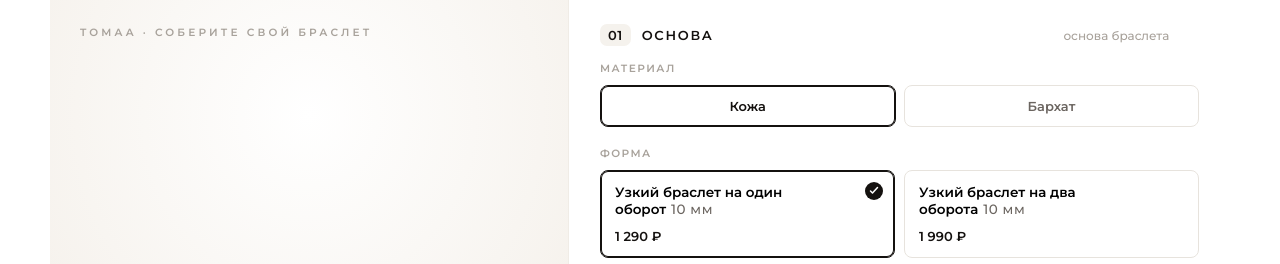
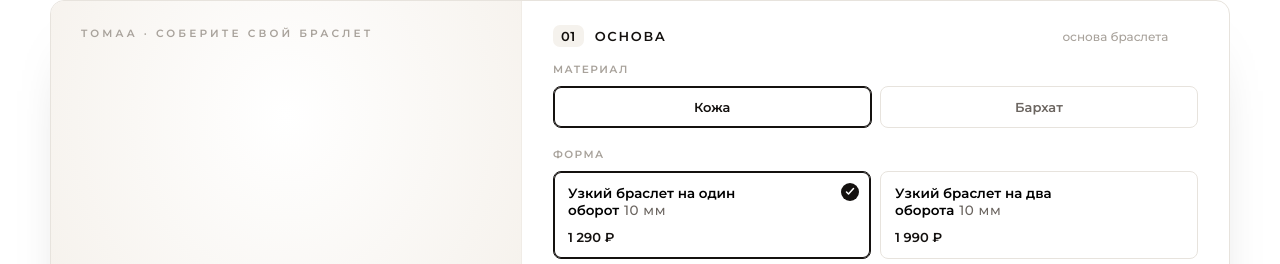
Before and after one commit to ampanchenko/tomaa-configurator, a plain HTML site: page index.html in a window 1280 px wide. Shown: the top 264 px of the page. Drawn offline with nearby package versions, Linux system fonts and the light colour scheme.

Commit message:
Обновление дизайна (Claude Design) — корзина Tilda сохранена
Co-Authored-By: Claude Opus 4.8 <noreply@anthropic.com>

```diff
--- a/index.html
+++ b/index.html
@@ -265,9 +265,9 @@ html, body { height: 100%; }
 body { background: #fff; margin: 0; }
 #root { height: 100%; }
 
-.embed { height: 100%; }
+.embed { height: 100%; display: flex; align-items: center; justify-content: center; }
 .device { transition: none; height: 100%; }
-.device.wide { max-width: 1180px; margin: 0 auto; }
+.device.wide { width: 100%; max-width: 1180px; height: 100%; max-height: 800px; margin: 0 auto; }
 
 /* flat shell that fills the viewport; internal scroll, no page scroll */
 .app { height: 100%; min-height: 520px; border: none; border-radius: 0; box-shadow: none; overflow: hidden; }
@@ -275,8 +275,10 @@ body { background: #fff; margin: 0; }
 .notch { display: none !important; }
 .bb-price { white-space: nowrap; }
 
-/* wide: left stage fixed full-height, ONLY the options panel scrolls */
-.device.wide .stage { flex: 0 0 44%; }
+/* wide: capped, centered working zone reads as a contained panel (not a
+   stretched empty field on tall screens); left stage fixed, only panel scrolls */
+.device.wide .app { border: 1px solid var(--line); border-radius: 14px; box-shadow: 0 30px 60px -40px rgba(20,17,15,.4); }
+.device.wide .stage { flex: 0 0 40%; }
 .panel { min-height: 0; max-height: none; overflow-y: auto; }
 
 /* bottom bar pinned at the foot of the fixed column, always visible */
```
